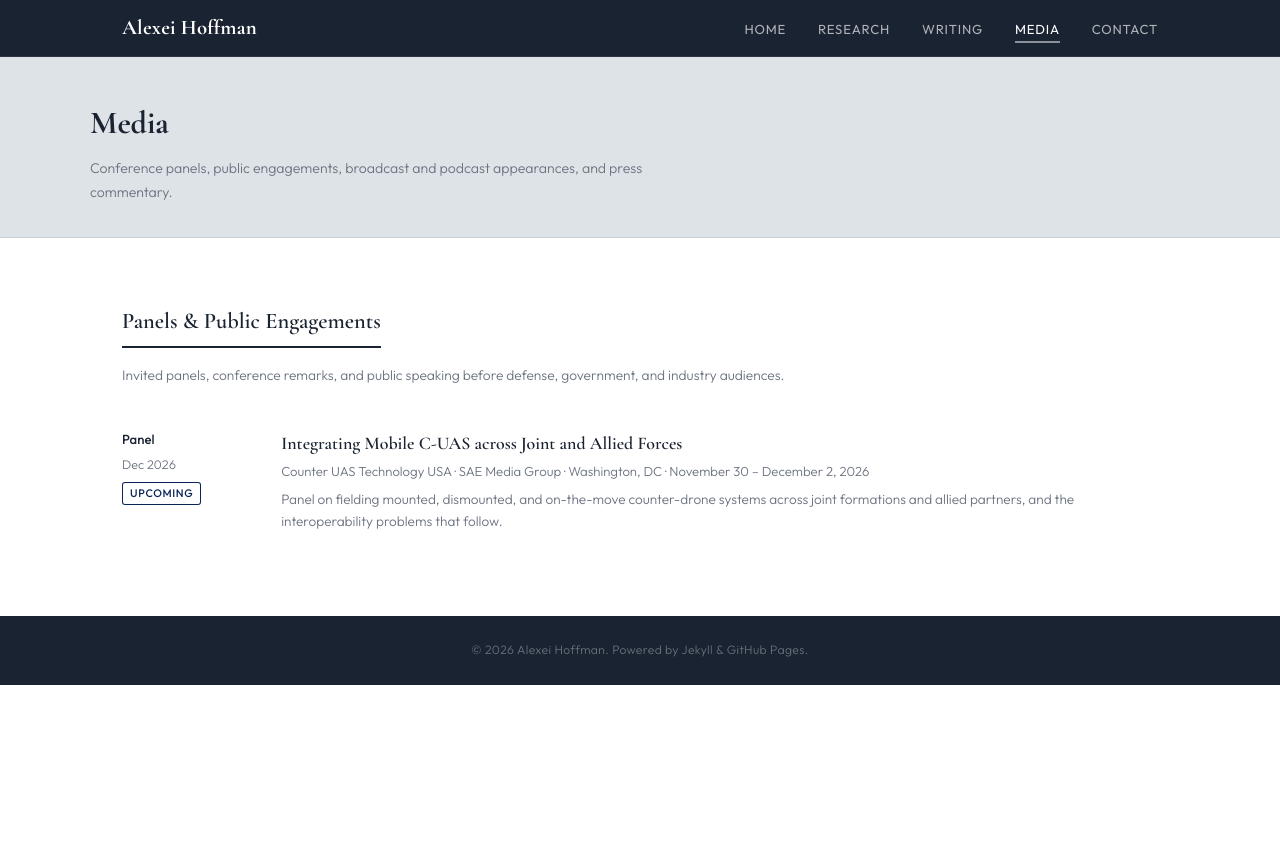
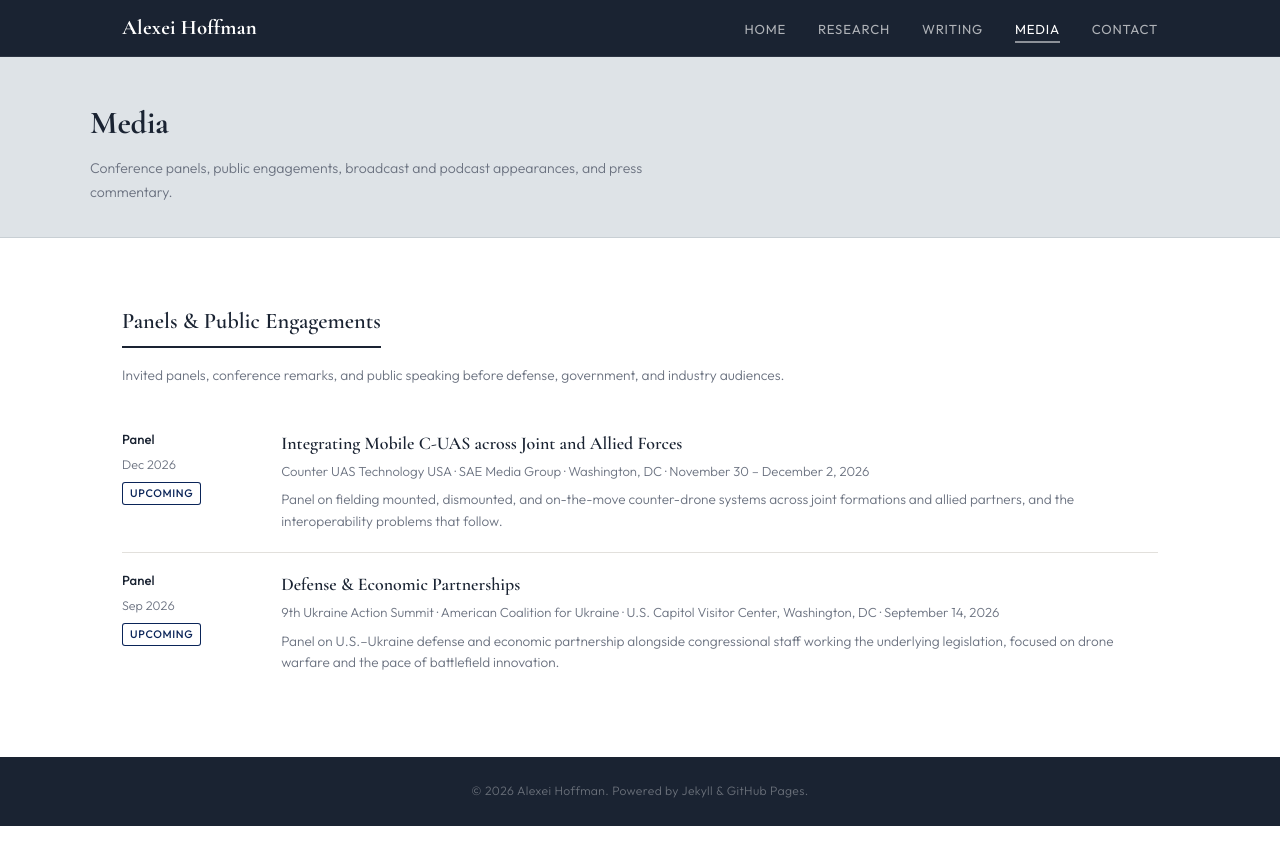
Before and after one commit to a-novi13-byte/a-novi13-byte.github.io, a Jekyll site: the page built from media.html, in a window 1280 px wide. Shown: the top 865 px of the page. Built offline with Jekyll 4.4.1, drawn with Linux system fonts in a browser that asks for light colours.

Commit message:
Update media.html

```diff
--- a/media.html
+++ b/media.html
@@ -28,6 +28,19 @@ permalink: /media/
         <h3><a href="https://www.smgconferences.com/defence/northamerica/conference/counter-uas-tech#tab_speakers" target="_blank" rel="noopener">Integrating Mobile C-UAS across Joint and Allied Forces</a></h3>
         <p class="media-venue">Counter UAS Technology USA &middot; SAE Media Group &middot; Washington, DC &middot; November 30 &ndash; December 2, 2026</p>
         <p class="writing-blurb">Panel on fielding mounted, dismounted, and on-the-move counter-drone systems across joint formations and allied partners, and the interoperability problems that follow.</p>
+      </div>
+    </div>
+
+    <div class="writing-item">
+      <div class="writing-meta">
+        <span class="pub-badge badge-panel">Panel</span>
+        <span class="writing-date">Sep 2026</span>
+        <span class="event-status">Upcoming</span>
+      </div>
+      <div class="writing-content">
+        <h3><a href="https://americancoalitionforukraine.org/ukraine-action-summit-fall-2026/" target="_blank" rel="noopener">Defense &amp; Economic Partnerships</a></h3>
+        <p class="media-venue">9th Ukraine Action Summit &middot; American Coalition for Ukraine &middot; U.S. Capitol Visitor Center, Washington, DC &middot; September 14, 2026</p>
+        <p class="writing-blurb">Panel on U.S.&ndash;Ukraine defense and economic partnership alongside congressional staff working the underlying legislation, focused on drone warfare and the pace of battlefield innovation.</p>
       </div>
     </div>
 
```
